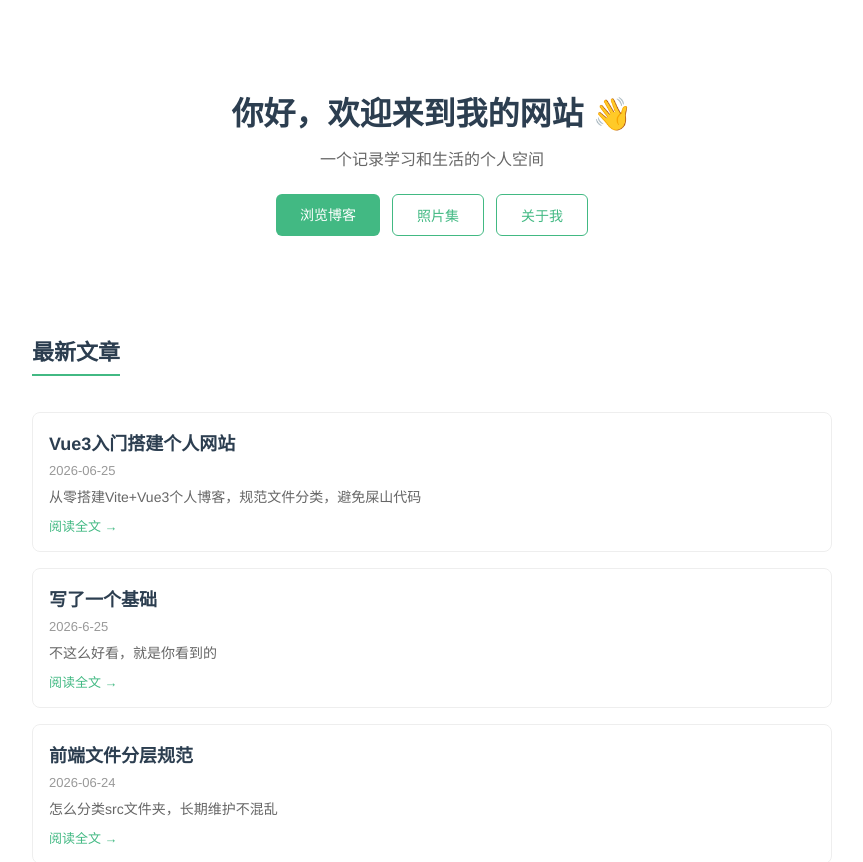
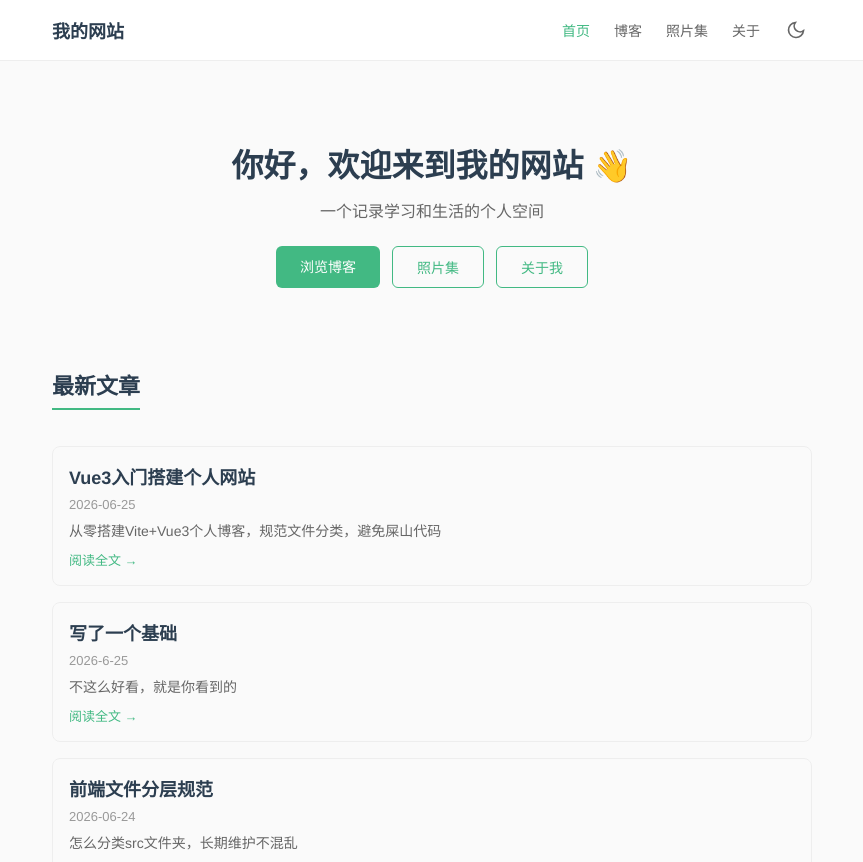
Before and after one commit to HGfds29/my-web, a Vue app: page /#/home in a window 1280 px wide. Before the commit this address led to /home#/home. Shown: the top 862 px of the page, without its empty margins (208-1071 px from the left). Built offline with nearby package versions, Linux system fonts and the light colour scheme.

Commit message:
增加顶部栏 添加深色模式

```diff
--- a/index.html
+++ b/index.html
@@ -5,6 +5,13 @@
     <meta charset="UTF-8" />
     <link rel="icon" href="/favicon.ico" />
     <meta name="viewport" content="width=device-width, initial-scale=1.0" />
+    <script>
+      (function() {
+        if (!window.location.hash) {
+          window.location.hash = '#/home'
+        }
+      })()
+    </script>
   </head>
   <body>
     <div id="app">
--- a/src/App.vue
+++ b/src/App.vue
@@ -1,6 +1,13 @@
 <template>
-  <router-view />
+  <NavBar />
+  <div class="page-wrapper">
+    <router-view />
+  </div>
 </template>
+
+<script setup>
+import NavBar from './components/NavBar.vue'
+</script>
 
 <style>
 #app {
@@ -9,4 +16,8 @@
   -moz-osx-font-smoothing: grayscale;
   color: #2c3e50;
 }
+
+.page-wrapper {
+  padding-top: 60px;
+}
 </style>
--- a/src/assets/css/global.css
+++ b/src/assets/css/global.css
@@ -0,0 +1,135 @@
+* {
+  margin: 0;
+  padding: 0;
+  box-sizing: border-box;
+}
+
+html, body, #app {
+  width: 100%;
+  min-height: 100vh;
+}
+
+body {
+  font-family: Avenir, Helvetica, Arial, sans-serif;
+  -webkit-font-smoothing: antialiased;
+  -moz-osx-font-smoothing: grayscale;
+  background: #fafafa;
+  color: #2c3e50;
+  transition: background 0.3s, color 0.3s;
+}
+
+html.dark,
+html.dark body {
+  background: #0f0f1a;
+  color: #e0e0e0;
+}
+
+html.dark h1,
+html.dark h2,
+html.dark h3 {
+  color: #f0f0f0;
+}
+
+html.dark p {
+  color: #bbb;
+}
+
+html.dark .subtitle {
+  color: #999 !important;
+}
+
+html.dark .date {
+  color: #888 !important;
+}
+
+html.dark .desc {
+  color: #aaa !important;
+}
+
+html.dark .about-text,
+html.dark .intro,
+html.dark .contact {
+  color: #bbb !important;
+}
+
+html.dark .footer {
+  border-top-color: #2d2d44 !important;
+  color: #888 !important;
+}
+
+html.dark .post-item {
+  background: #1a1a2e;
+  border-color: #2d2d44 !important;
+}
+
+html.dark .post-item:hover {
+  box-shadow: 0 2px 12px rgba(0, 0, 0, 0.3) !important;
+}
+
+html.dark .section-title,
+html.dark .section h2 {
+  border-bottom-color: #42b983 !important;
+  color: #f0f0f0 !important;
+}
+
+html.dark .tag,
+html.dark .skill {
+  background: #1e2d3a !important;
+  color: #42b983 !important;
+}
+
+html.dark .view-all,
+html.dark .read-more {
+  color: #42b983 !important;
+}
+
+html.dark .btn-ghost {
+  color: #42b983 !important;
+  border-color: #42b983 !important;
+}
+
+html.dark .btn-ghost:hover {
+  background: #1e2d3a !important;
+}
+
+html.dark .back-btn {
+  color: #42b983 !important;
+}
+
+html.dark .hobbies {
+  color: #bbb !important;
+}
+
+html.dark .content pre {
+  color: #ddd !important;
+}
+
+html.dark .not-found {
+  color: #888 !important;
+}
+
+html.dark .navbar {
+  background: #12121f !important;
+  border-bottom-color: #252540 !important;
+}
+
+html.dark .navbar .nav-logo {
+  color: #e0e0e0 !important;
+}
+
+html.dark .navbar .nav-link {
+  color: #aaa !important;
+}
+
+html.dark .navbar .nav-link.active {
+  color: #42b983 !important;
+}
+
+html.dark .navbar .theme-toggle {
+  color: #aaa !important;
+}
+
+html.dark .navbar .theme-toggle:hover {
+  background: #2d2d44 !important;
+  color: #42b983 !important;
+}
--- /dev/null
+++ b/src/components/NavBar.vue
@@ -0,0 +1,171 @@
+<template>
+  <nav class="navbar">
+    <div class="nav-container">
+      <router-link to="/home" class="nav-logo">我的网站</router-link>
+      <div class="nav-right">
+        <div class="nav-links">
+          <router-link to="/home" class="nav-link" active-class="active">首页</router-link>
+          <router-link to="/blog" class="nav-link" active-class="active">博客</router-link>
+          <router-link to="/photos" class="nav-link" active-class="active">照片集</router-link>
+          <router-link to="/about" class="nav-link" active-class="active">关于</router-link>
+        </div>
+        <button class="theme-toggle" @click="toggleTheme" :title="isDark ? '切换到浅色模式' : '切换到深色模式'">
+          <svg v-if="isDark" class="icon" viewBox="0 0 24 24" fill="none" stroke="currentColor" stroke-width="2">
+            <circle cx="12" cy="12" r="5"/>
+            <line x1="12" y1="1" x2="12" y2="3"/>
+            <line x1="12" y1="21" x2="12" y2="23"/>
+            <line x1="4.22" y1="4.22" x2="5.64" y2="5.64"/>
+            <line x1="18.36" y1="18.36" x2="19.78" y2="19.78"/>
+            <line x1="1" y1="12" x2="3" y2="12"/>
+            <line x1="21" y1="12" x2="23" y2="12"/>
+            <line x1="4.22" y1="19.78" x2="5.64" y2="18.36"/>
+            <line x1="18.36" y1="5.64" x2="19.78" y2="4.22"/>
+          </svg>
+          <svg v-else class="icon" viewBox="0 0 24 24" fill="none" stroke="currentColor" stroke-width="2">
+            <path d="M21 12.79A9 9 0 1 1 11.21 3 7 7 0 0 0 21 12.79z"/>
+          </svg>
+        </button>
+      </div>
+    </div>
+  </nav>
+</template>
+
+<script setup>
+import { ref, onMounted, watch } from 'vue'
+
+const isDark = ref(false)
+
+const applyTheme = (dark) => {
+  if (dark) {
+    document.documentElement.classList.add('dark')
+  } else {
+    document.documentElement.classList.remove('dark')
+  }
+}
+
+const toggleTheme = () => {
+  isDark.value = !isDark.value
+}
+
+onMounted(() => {
+  const saved = localStorage.getItem('theme')
+  if (saved) {
+    isDark.value = saved === 'dark'
+  } else {
+    isDark.value = window.matchMedia('(prefers-color-scheme: dark)').matches
+  }
+  applyTheme(isDark.value)
+})
+
+watch(isDark, (val) => {
+  applyTheme(val)
+  localStorage.setItem('theme', val ? 'dark' : 'light')
+})
+</script>
+
+<style scoped>
+.navbar {
+  position: fixed;
+  top: 0;
+  left: 0;
+  right: 0;
+  background: #fff;
+  border-bottom: 1px solid #eee;
+  z-index: 1000;
+  transition: background 0.3s, border-color 0.3s;
+}
+
+:global(.dark) .navbar {
+  background: #12121f;
+  border-bottom: 1px solid #252540;
+}
+
+.nav-container {
+  max-width: 800px;
+  margin: 0 auto;
+  padding: 0 20px;
+  height: 60px;
+  display: flex;
+  align-items: center;
+  justify-content: space-between;
+}
+
+.nav-logo {
+  font-size: 18px;
+  font-weight: bold;
+  color: #2c3e50;
+  text-decoration: none;
+  transition: color 0.3s;
+}
+
+:global(.dark) .nav-logo {
+  color: #e0e0e0;
+}
+
+.nav-logo:hover {
+  color: #42b983;
+}
+
+.nav-right {
+  display: flex;
+  align-items: center;
+  gap: 20px;
+}
+
+.nav-links {
+  display: flex;
+  gap: 24px;
+}
+
+.nav-link {
+  color: #666;
+  text-decoration: none;
+  font-size: 14px;
+  transition: color 0.3s;
+}
+
+:global(.dark) .nav-link {
+  color: #aaa;
+}
+
+.nav-link:hover {
+  color: #42b983;
+}
+
+.nav-link.active {
+  color: #42b983;
+  font-weight: 500;
+}
+
+.theme-toggle {
+  background: none;
+  border: none;
+  cursor: pointer;
+  padding: 6px;
+  border-radius: 6px;
+  color: #666;
+  display: flex;
+  align-items: center;
+  justify-content: center;
+  transition: background 0.3s, color 0.3s;
+}
+
+:global(.dark) .theme-toggle {
+  color: #aaa;
+}
+
+.theme-toggle:hover {
+  background: #f0f0f0;
+  color: #42b983;
+}
+
+:global(.dark) .theme-toggle:hover {
+  background: #2d2d44;
+  color: #42b983;
+}
+
+.icon {
+  width: 20px;
+  height: 20px;
+}
+</style>
--- a/src/router/index.js
+++ b/src/router/index.js
@@ -1,4 +1,4 @@
-import { createRouter, createWebHistory } from 'vue-router'
+import { createRouter, createWebHashHistory } from 'vue-router'
 import { ref, nextTick } from 'vue'
 import Home from '../views/Home.vue'
 import BlogList from '../views/BlogList.vue'
@@ -14,6 +14,7 @@ const LEAVE_DURATION = 450
 const routes = [
   {
     path: '/',
+    name: 'Root',
     redirect: '/home'
   },
   {
@@ -45,11 +46,15 @@ const routes = [
     name: 'BlogDetail',
     component: BlogDetail,
     meta: { index: 3 }
+  },
+  {
+    path: '/:pathMatch(.*)*',
+    redirect: '/home'
   }
 ]
 
 const router = createRouter({
-  history: createWebHistory(),
+  history: createWebHashHistory(),
   routes
 })
 
--- a/src/views/Photos.vue
+++ b/src/views/Photos.vue
@@ -563,4 +563,64 @@ const goBack = () => {
   font-size: 13px;
   margin-top: 8px;
 }
+
+:global(.dark) .photos-page {
+  color: #e0e0e0;
+}
+
+:global(.dark) .page-header h1 {
+  color: #f0f0f0;
+}
+
+:global(.dark) .subtitle {
+  color: #999;
+}
+
+:global(.dark) .photo-area {
+  background: #1a1a2e;
+}
+
+:global(.dark) .toolbar {
+  background: #1a1a2e;
+  box-shadow: 0 2px 12px rgba(0, 0, 0, 0.3);
+}
+
+:global(.dark) .tool {
+  color: #aaa;
+}
+
+:global(.dark) .tool:hover {
+  background: #2d2d44;
+  color: #42b983;
+}
+
+:global(.dark) .polaroid {
+  background: #2a2a40;
+  box-shadow: 0 4px 12px rgba(0, 0, 0, 0.4);
+}
+
+:global(.dark) .polaroid:hover {
+  box-shadow: 0 6px 20px rgba(0, 0, 0, 0.5);
+}
+
+:global(.dark) .polaroid.dragging {
+  box-shadow: 0 15px 40px rgba(0, 0, 0, 0.6);
+}
+
+:global(.dark) .polaroid.pinned:hover {
+  box-shadow: 0 4px 12px rgba(0, 0, 0, 0.4);
+}
+
+:global(.dark) .photo-inner {
+  background: #1a1a2e;
+}
+
+:global(.dark) .polaroid-bottom {
+  background: #2a2a40;
+  color: #999;
+}
+
+:global(.dark) .empty {
+  color: #888;
+}
 </style>
```
Also changed, not shown: src/MyGamesIntro.vue (added, +8 -0 lines), 5 other files (tests, documents, lock files or other folders).
